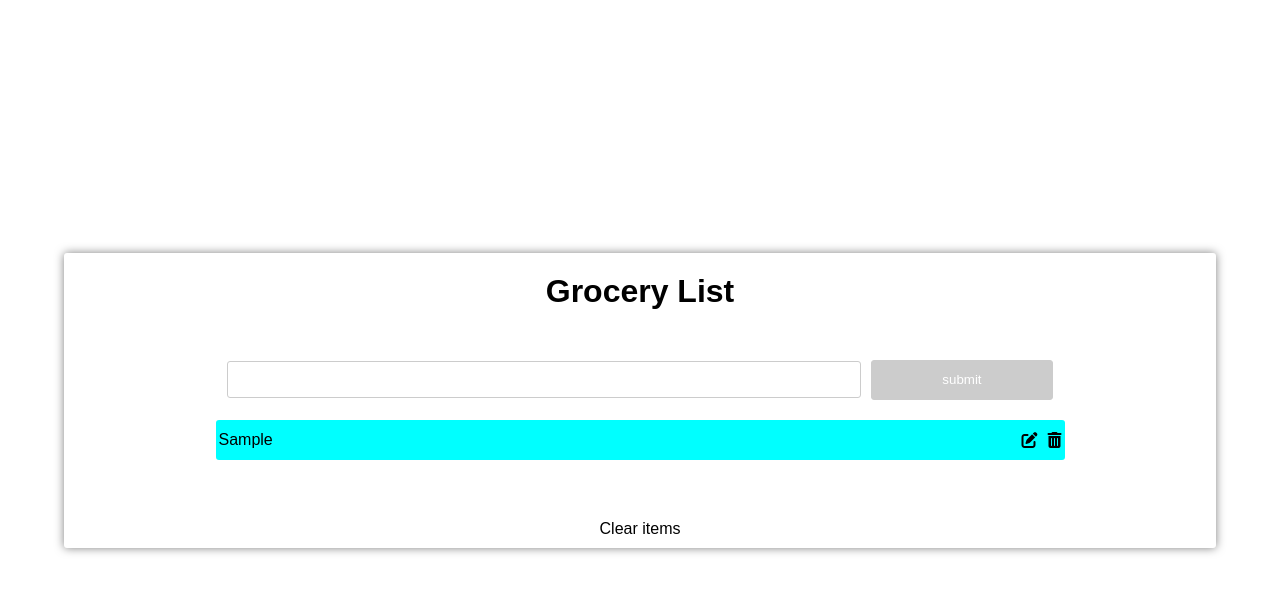
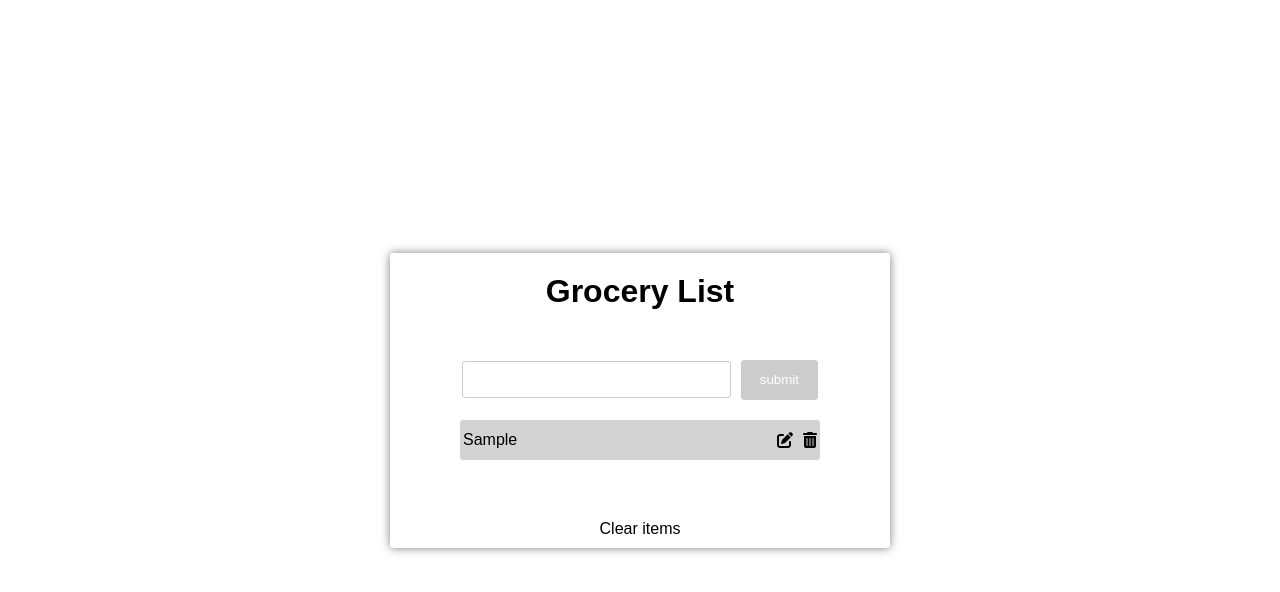
Before and after one commit to Dereje-getu-tadesse-10/grocery-list, a website with bundled scripts: page index.html in a window 1280 px wide. Both pictures are taken after typing "Sample" into the empty fields and a click on the button "submit". Built offline with nearby package versions, Linux system fonts and the light colour scheme.

```diff
--- a/src/app.ts
+++ b/src/app.ts
@@ -62,9 +62,8 @@
     div.appendChild(icons);
     icons.appendChild(edit);
     icons.appendChild(deleteIcon);
-    const editItems = document.querySelectorAll('.fa-edit') as NodeListOf<HTMLElement>;
+    const editItems = Array.from(document.querySelectorAll('.fa-edit') as NodeListOf<HTMLElement>);
 
-    // edit button
     editItems.forEach((editItem : HTMLElement) => {
         // console.log(editItem);
         editItem.addEventListener('click', () => {
@@ -86,7 +85,7 @@
 
                     const items = localStorage.getItem('items');
                     const itemsArray : string [] = JSON.parse(items!);
-                    itemsArray.forEach(function(item : string) {
+                    itemsArray.forEach((item : string)=> {
                         if (item === edit) {
 
                             for (let i = 0; i < itemsArray.length; i++) {
@@ -95,6 +94,7 @@
 
                                     localStorage.setItem('items', JSON.stringify(itemsArray));
                                 }
+                                return itemsArray;
                             }
                         }
                     });
--- a/style.css
+++ b/style.css
@@ -74,7 +74,7 @@
     justify-content: space-between;
     align-items: center;
     border-radius: 3px;
-    background-color: aqua;
+    background-color: lightgrey;
 }
 
 .edit{
@@ -92,3 +92,9 @@
 .fas{
     cursor: pointer;
 }
+
+@media only screen and (min-width:600px){
+    main{
+        width: 500px;
+    }
+}
```
Also changed, not shown: dist/bundle.js.
